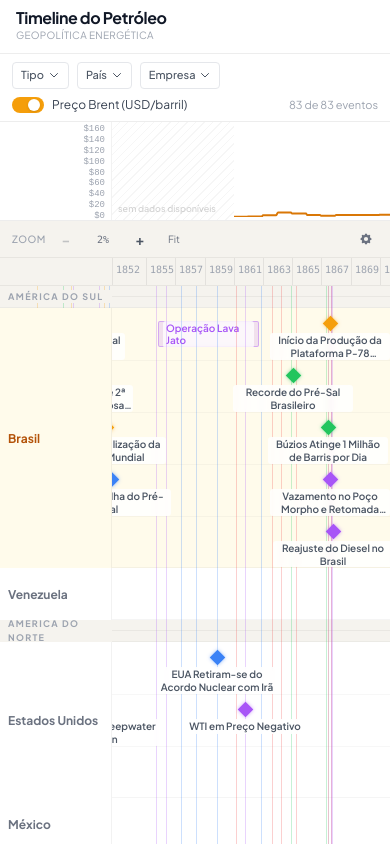
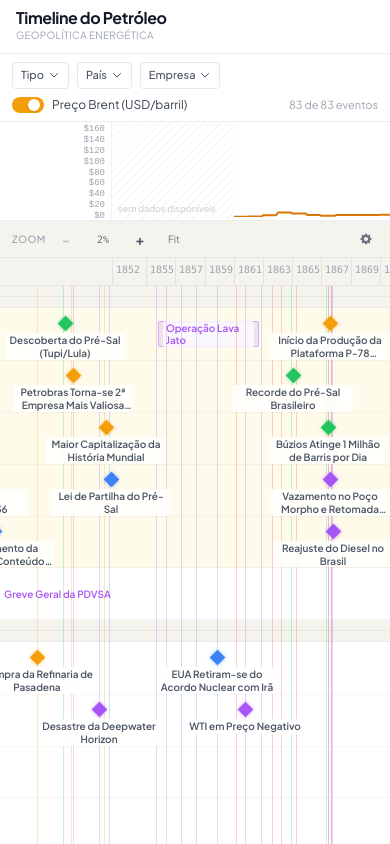
Before and after one commit to dspippi/timeline-petroleo, a Next.js app: page / in a window 390 px wide. Built offline with nearby package versions, Linux system fonts and the light colour scheme.

Commit message:
Remove sticky country column on mobile to allow free horizontal scroll
Co-Authored-By: Claude Sonnet 4.6 <noreply@anthropic.com>

```diff
--- a/components/Timeline/TimelineRows.tsx
+++ b/components/Timeline/TimelineRows.tsx
@@ -114,7 +114,7 @@ export function TimelineRows({ events, scale, scrollRef, onEventClick, onTypeFil
               style={{ height: REGION_HEADER_HEIGHT, width: "100%" }}
             >
               <div
-                className="sticky left-0 z-10 bg-[#f5f3ee] px-2 flex items-center"
+                className="sm:sticky left-0 z-10 bg-[#f5f3ee] px-2 flex items-center"
                 style={{ width: LABEL_WIDTH }}
               >
                 <span className="text-[9px] font-bold text-gray-400 uppercase tracking-[0.15em]">
@@ -142,7 +142,7 @@ export function TimelineRows({ events, scale, scrollRef, onEventClick, onTypeFil
           >
             {/* Country label — sticky left, spans full height */}
             <div
-              className={`sticky left-0 z-20 px-2 flex items-center shrink-0 border-r border-black/[0.05] ${
+              className={`sm:sticky left-0 z-20 px-2 flex items-center shrink-0 border-r border-black/[0.05] ${
                 brasil ? "bg-amber-50" : "bg-white group-hover:bg-gray-50/80"
               }`}
               style={{ width: LABEL_WIDTH, height: totalRowHeight }}
```
